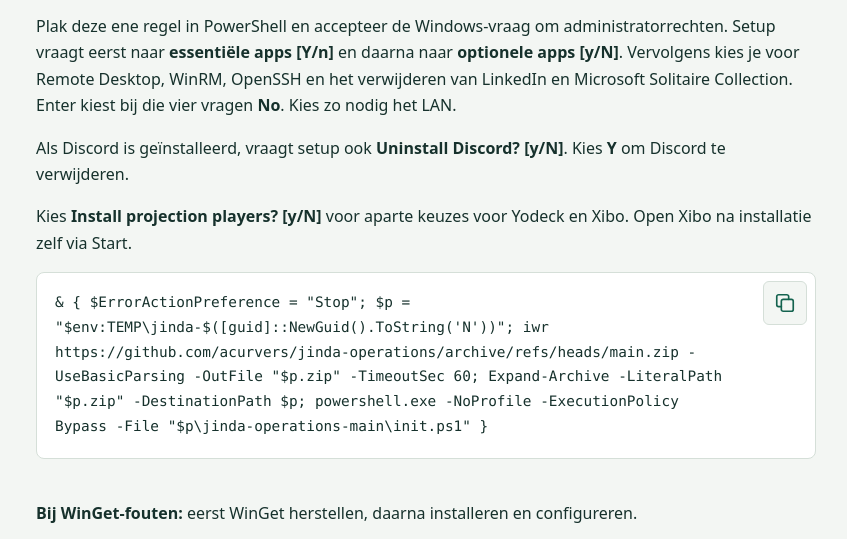
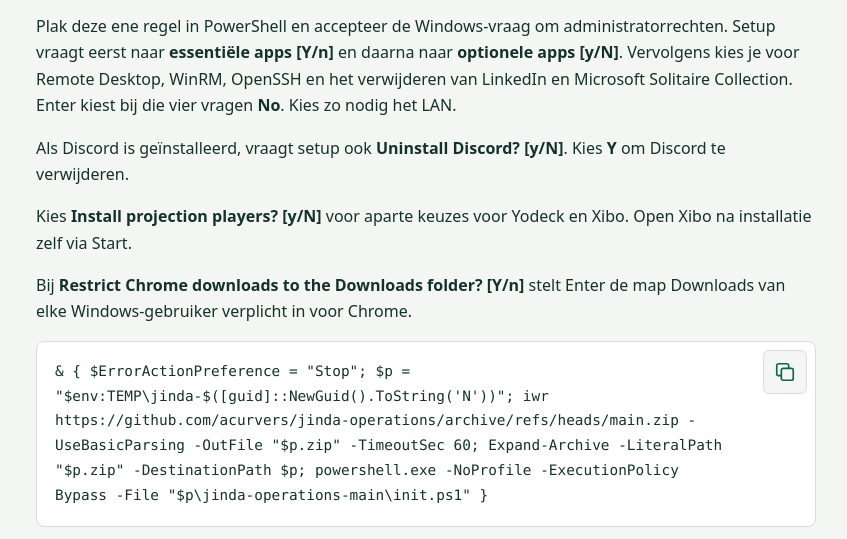
Before and after one commit to acurvers/jinda-operations, a plain HTML site: page index.html in a window 1280 px wide. Shown: the part 191-730 px from the top of the page, without its empty margins (214-1061 px from the left). Drawn offline with Linux system fonts and the light colour scheme.

Commit message:
Offer a mandatory Chrome download directory and simplify FreshClam output
Default the Chrome download directory choice to Yes and apply it per Windows profile as a machine policy. Keep other browser policies intact during bookmark updates. Filter repeated FreshClam transfer progress while preserving diagnostics and the updater exit code.

```diff
--- a/index.html
+++ b/index.html
@@ -32,6 +32,7 @@
     <p>Plak deze ene regel in PowerShell en accepteer de Windows-vraag om administratorrechten. Setup vraagt eerst naar <strong>essentiële apps [Y/n]</strong> en daarna naar <strong>optionele apps [y/N]</strong>. Vervolgens kies je voor Remote Desktop, WinRM, OpenSSH en het verwijderen van LinkedIn en Microsoft Solitaire Collection. Enter kiest bij die vier vragen <strong>No</strong>. Kies zo nodig het LAN.</p>
     <p>Als Discord is geïnstalleerd, vraagt setup ook <strong>Uninstall Discord? [y/N]</strong>. Kies <strong>Y</strong> om Discord te verwijderen.</p>
     <p>Kies <strong>Install projection players? [y/N]</strong> voor aparte keuzes voor Yodeck en Xibo. Open Xibo na installatie zelf via Start.</p>
+    <p>Bij <strong>Restrict Chrome downloads to the Downloads folder? [Y/n]</strong> stelt Enter de map Downloads van elke Windows-gebruiker verplicht in voor Chrome.</p>
     <div class="command-row">
       <pre><code id="init-code">&amp; { $ErrorActionPreference = &quot;Stop&quot;; $p = &quot;$env:TEMP\jinda-$([guid]::NewGuid().ToString('N'))&quot;; iwr https://github.com/acurvers/jinda-operations/archive/refs/heads/main.zip -UseBasicParsing -OutFile &quot;$p.zip&quot; -TimeoutSec 60; Expand-Archive -LiteralPath &quot;$p.zip&quot; -DestinationPath $p; powershell.exe -NoProfile -ExecutionPolicy Bypass -File &quot;$p\jinda-operations-main\init.ps1&quot; }</code></pre>
       <button class="copy-button" id="copy-command" data-copy-target="init-code" data-status-target="copy-status" type="button" aria-label="Kopieer PowerShell-opdracht" title="Kopieer PowerShell-opdracht">
```
Also changed, not shown: 9 other files.
